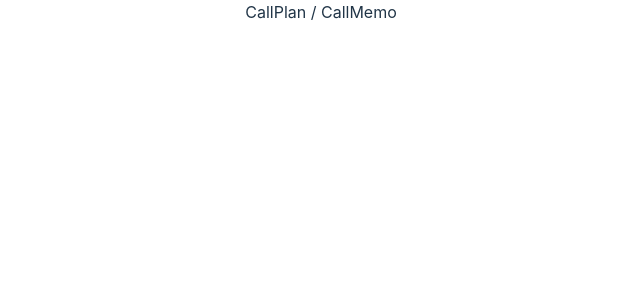
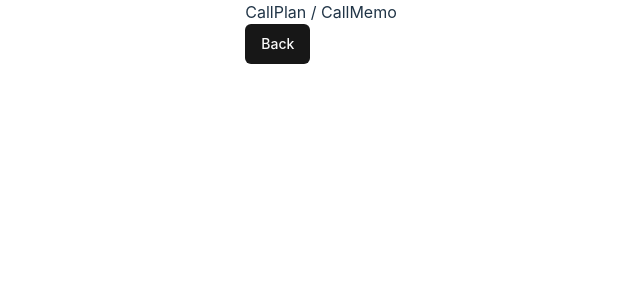
Before and after one commit to WantanawatBeryl8/vite-project, a React (Vite) app: page /account-planning/call in a window 1280 px wide. Shown: the top 300 px of the page, without its empty margins (319-959 px from the left). Built offline with nearby package versions, Linux system fonts and the light colour scheme.

Commit message:
`feat`: add back button to navigate to portal page.

```diff
--- a/src/pages/accountPlanning/BOAndFamily.tsx
+++ b/src/pages/accountPlanning/BOAndFamily.tsx
@@ -1,3 +1,4 @@
+import { Button } from '@/components/ui/button';
 import { useNavigate } from 'react-router-dom';
 
 function BOAndFamilyPage() {
@@ -6,6 +7,7 @@ function BOAndFamilyPage() {
   return (
     <div>
       <h1>BO & Family</h1>
+      <Button onClick={() => navigate('/portal')}>Back</Button>
     </div>
   );
 }
--- a/src/pages/accountPlanning/CallPlanCallMemo.tsx
+++ b/src/pages/accountPlanning/CallPlanCallMemo.tsx
@@ -1,3 +1,4 @@
+import { Button } from '@/components/ui/button';
 import { useNavigate } from 'react-router-dom';
 
 function CallPlanCallMemoPage() {
@@ -6,6 +7,7 @@ function CallPlanCallMemoPage() {
   return (
     <div>
       <h1>CallPlan / CallMemo</h1>
+      <Button onClick={() => navigate('/portal')}>Back</Button>
     </div>
   );
 }
--- a/src/pages/accountPlanning/Employee.tsx
+++ b/src/pages/accountPlanning/Employee.tsx
@@ -1,3 +1,4 @@
+import { Button } from '@/components/ui/button';
 import { useNavigate } from 'react-router-dom';
 
 function EmployeePage() {
@@ -6,6 +7,7 @@ function EmployeePage() {
   return (
     <div>
       <h1>Employee</h1>
+      <Button onClick={() => navigate('/portal')}>Back</Button>
     </div>
   );
 }
--- a/src/pages/accountPlanning/SMEBusiness.tsx
+++ b/src/pages/accountPlanning/SMEBusiness.tsx
@@ -1,3 +1,4 @@
+import { Button } from '@/components/ui/button';
 import { useNavigate } from 'react-router-dom';
 
 function SMEBusinessPage() {
@@ -6,6 +7,7 @@ function SMEBusinessPage() {
   return (
     <div>
       <h1>SME Business</h1>
+      <Button onClick={() => navigate('/portal')}>Back</Button>
     </div>
   );
 }
--- a/src/pages/accountPlanning/SupplyChain.tsx
+++ b/src/pages/accountPlanning/SupplyChain.tsx
@@ -1,3 +1,4 @@
+import { Button } from '@/components/ui/button';
 import { useNavigate } from 'react-router-dom';
 
 function SupplyChainPage() {
@@ -6,6 +7,7 @@ function SupplyChainPage() {
   return (
     <div>
       <h1>Supply Chain</h1>
+      <Button onClick={() => navigate('/portal')}>Back</Button>
     </div>
   );
 }
--- a/src/pages/adminMenu/ReportConfiguration.tsx
+++ b/src/pages/adminMenu/ReportConfiguration.tsx
@@ -1,3 +1,4 @@
+import { Button } from '@/components/ui/button';
 import { useNavigate } from 'react-router-dom';
 
 function ReportConfigurationPage() {
@@ -6,6 +7,7 @@ function ReportConfigurationPage() {
   return (
     <div>
       <h1>Report Configuration</h1>
+      <Button onClick={() => navigate('/portal')}>Back</Button>
     </div>
   );
 }
--- a/src/pages/report/index.tsx
+++ b/src/pages/report/index.tsx
@@ -1,3 +1,4 @@
+import { Button } from '@/components/ui/button';
 import { useNavigate } from 'react-router-dom';
 
 function ReportPage() {
@@ -6,6 +7,7 @@ function ReportPage() {
   return (
     <div>
       <h1>Report</h1>
+      <Button onClick={() => navigate('/portal')}>Back</Button>
     </div>
   );
 }
```
